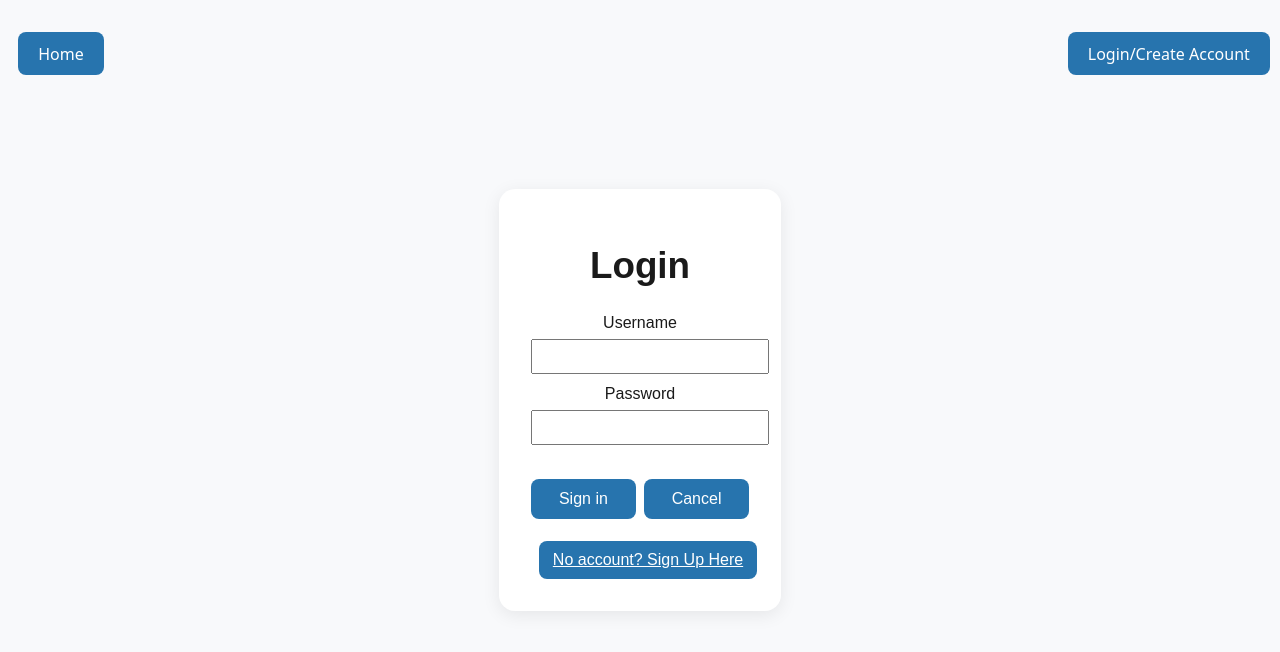
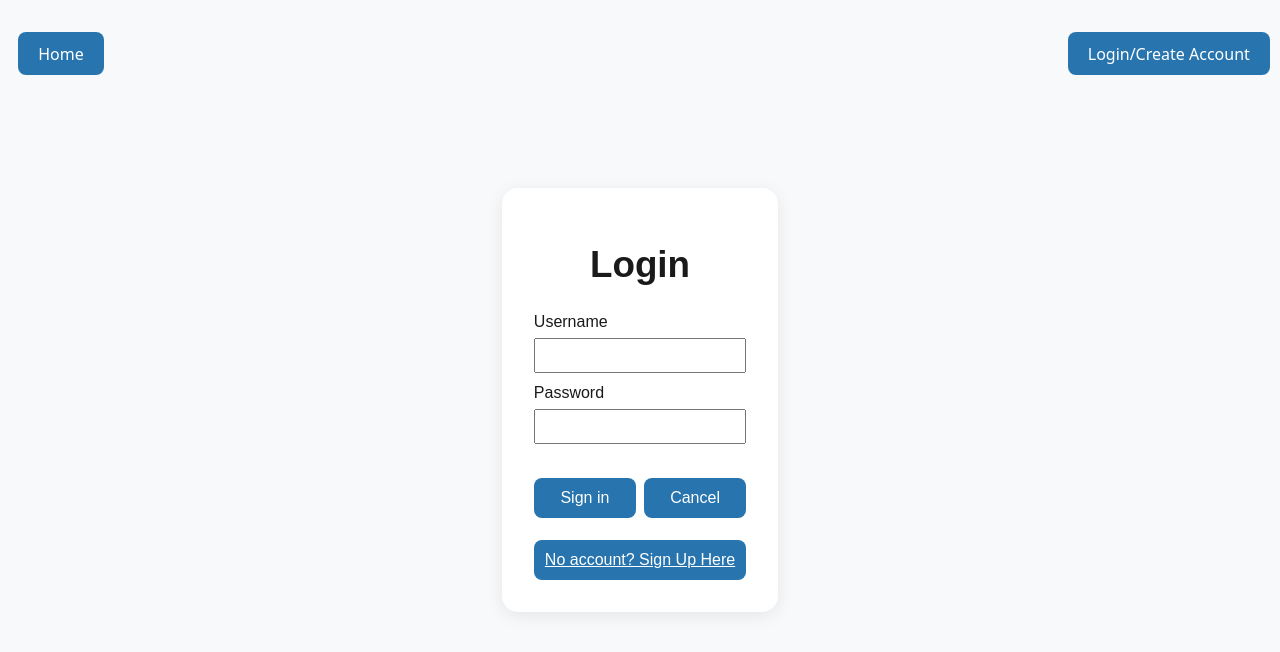
Before and after one commit to Zulu05/CS35L_Proj, a React (Vite) app: page /login in a window 1280 px wide. Shown: the top 652 px of the page. Built offline with nearby package versions, Linux system fonts and the light colour scheme.

Commit message:
Fix in-line styling for login page

```diff
--- a/src/components/Pages/loginPage.tsx
+++ b/src/components/Pages/loginPage.tsx
@@ -1,9 +1,8 @@
-import React, { useState, useEffect } from 'react';
+import React, { useState } from 'react';
 import { useNavigate } from 'react-router-dom';
 import './quizPage.css';
-import User from "../../models/users";
-import { fetchUsers, addPassword, createUser } from "../../services/user.service"
-import {validatePassword, validateUsername, validateEmail} from "../../services/regex.service"
+import { fetchUsers, addPassword } from "../../services/user.service"
+import { validatePassword, validateUsername } from "../../services/regex.service"
 
 export default function LoginPage() {
   const navigate = useNavigate();
@@ -90,14 +89,14 @@ export default function LoginPage() {
   return (
     <div className="quiz-page">
       <h1>Login</h1>
-      <form onSubmit={handleSubmit} style={{ maxWidth: 420 }}>
+      <form onSubmit={handleSubmit} style={{ maxWidth: 420, margin: '0 auto', textAlign: 'left' }}>
         <div style={{ marginBottom: 8 }}>
           <label>
             Username
             <input
               value={username}
               onChange={(e) => setUsername(e.target.value)}
-              style={{ display: 'block', width: '100%', padding: 8, marginTop: 4 }}
+              style={{ display: 'block', width: '100%', padding: 8, marginTop: 4, boxSizing: 'border-box' }}
               disabled={loading}
             />
           </label>
@@ -109,7 +108,7 @@ export default function LoginPage() {
               type="password"
               value={password}
               onChange={(e) => setPassword(e.target.value)}
-              style={{ display: 'block', width: '100%', padding: 8, marginTop: 4 }}
+              style={{ display: 'block', width: '100%', padding: 8, marginTop: 4, boxSizing: 'border-box' }}
               disabled={loading}
             />
           </label>
@@ -129,13 +128,12 @@ export default function LoginPage() {
         onClick={() => navigate('/signUp')}
         disabled={loading}
         style={{
-          marginLeft: 8,
           background: 'none',
           border: 'none',
           color: 'blue',
           textDecoration: 'underline',
           cursor: 'pointer',
-          padding: 10
+          padding: 11
         }}
       >
         No account? Sign Up Here
```
